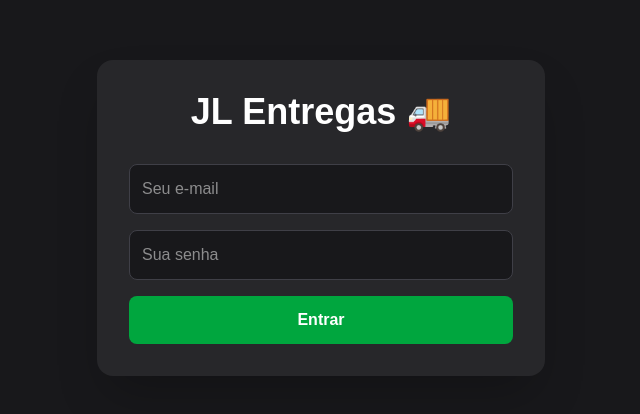
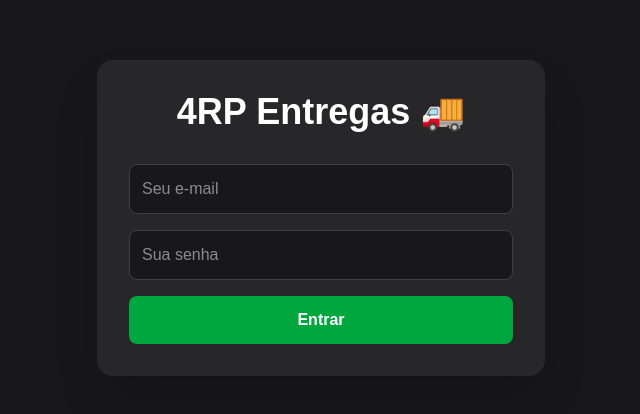
Before and after one commit to Ronny-Carlos/jl-entregas, a Next.js app: page /login in a window 1280 px wide. Shown: the part 182-596 px from the top of the page, without its empty margins (319-959 px from the left). Built offline with nearby package versions, Linux system fonts and the light colour scheme; no server answers.

Commit message:
Update company name from JL Entregas to 4RP Entregas

```diff
--- a/src/app/login/page.tsx
+++ b/src/app/login/page.tsx
@@ -64,7 +64,7 @@ export default function LoginPage() {
       <div className="w-full max-w-md rounded-2xl bg-zinc-800 p-8 shadow-2xl">
 
         <h1 className="mb-8 text-center text-4xl font-bold">
-          JL Entregas 🚚
+          4RP Entregas 🚚
         </h1>
 
         <div className="flex flex-col gap-4">
```
